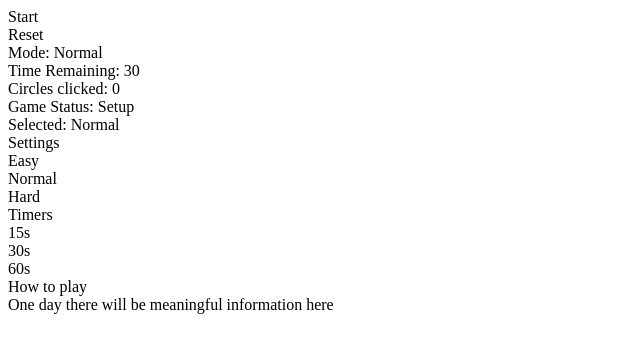
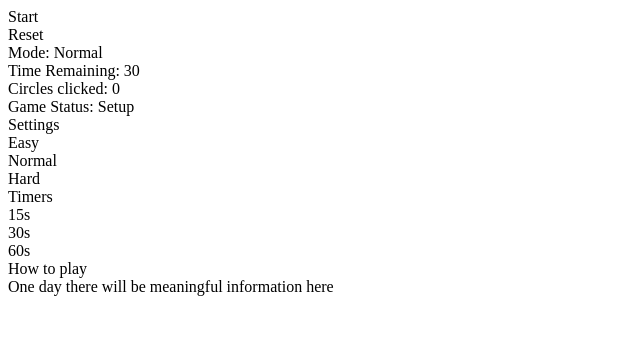
Before and after one commit to Gordon-Chow/circle-invader, a React app: page / in a window 1280 px wide. Shown: the top 352 px of the page, without its empty margins (0-640 px from the left). Built offline with nearby package versions, Linux system fonts and the light colour scheme; the HTML template or start-up script is replaced by a standard one.

Commit message:
Removed text inside of phantom div

```diff
--- a/client/src/components/Gameboard.jsx
+++ b/client/src/components/Gameboard.jsx
@@ -213,7 +213,7 @@ class Gameboard extends React.Component {
           </div>
         <div id='gamestatus'>Game Status: {this.state.gameStatus}</div>
         </div>
-          <div id='selectedMode'> Selected: {this.state.mode}</div>
+          <div id='selectedMode'></div>
         </div>
         <div id='gameboard'>
           <div className='gameSpace'>
```
